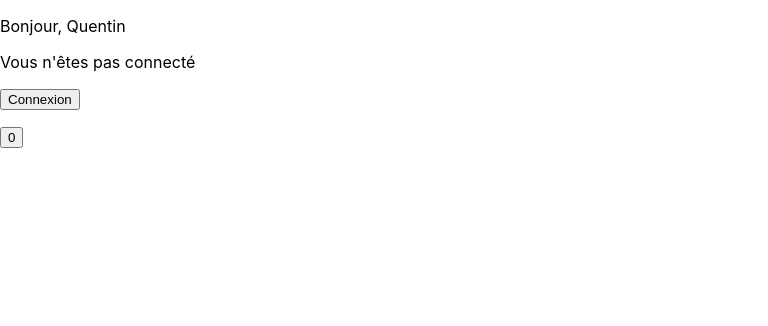
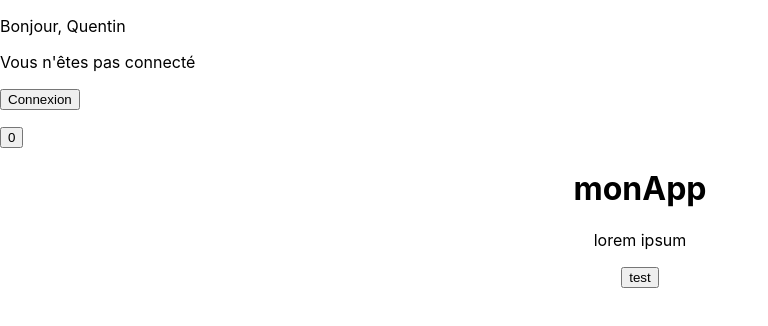
Before and after one commit to Sanegv/ynov_bootcamp, a React (Create React App) app in the folder mon-app/: page / in a window 1280 px wide. Shown: the top 326 px of the page, without its empty margins (0-768 px from the left). Built offline with nearby package versions, Linux system fonts and the light colour scheme.

Commit message:
created a TitlePage and a Button components

```diff
--- a/mon-app/src/App.js
+++ b/mon-app/src/App.js
@@ -1,6 +1,7 @@
 import logo from './logo.svg';
 import './App.css';
 import React, { useState } from 'react';
+import TitlePage from './components/TitlePage';
 
 function App() {
   /*return (
@@ -32,10 +33,10 @@ function App() {
 
   const incrementCount = () => setCount(count+1);
 
-
   console.log(user);
 
   return (
+    <div>
     <header>
       <p>Bonjour, {firstName}</p>
       {isAuth ?
@@ -48,6 +49,8 @@ function App() {
         <button onClick={() => incrementCount()}>{count}</button>
       </p>
     </header>
+    <TitlePage title="monApp" subtitle="lorem ipsum"/>
+    </div>
   )
 }
 
--- /dev/null
+++ b/mon-app/src/components/ButtonComponent/index.js
@@ -0,0 +1,11 @@
+const ButtonComponent = ({
+	name
+}) => {
+	return (
+		<div className="button__component">
+			<button>{name}</button>
+		</div>
+	);
+}
+
+export default ButtonComponent;
--- /dev/null
+++ b/mon-app/src/components/TitlePage/index.js
@@ -0,0 +1,18 @@
+import React from "react";
+import "./style.css";
+import ButtonComponent from "../ButtonComponent";
+
+const TitlePage = ({
+	subtitle,
+	 title
+	}) => {
+	return(
+		<div className ="title__page">
+			<h1>{title}</h1>
+			<p>{subtitle}</p>
+			<ButtonComponent name="test"/>
+		</div>
+	);
+}
+
+export default TitlePage;
--- /dev/null
+++ b/mon-app/src/components/TitlePage/style.css
@@ -0,0 +1,4 @@
+.title__page{
+	margin: 20px 0px;
+	text-align: center;
+}
```
